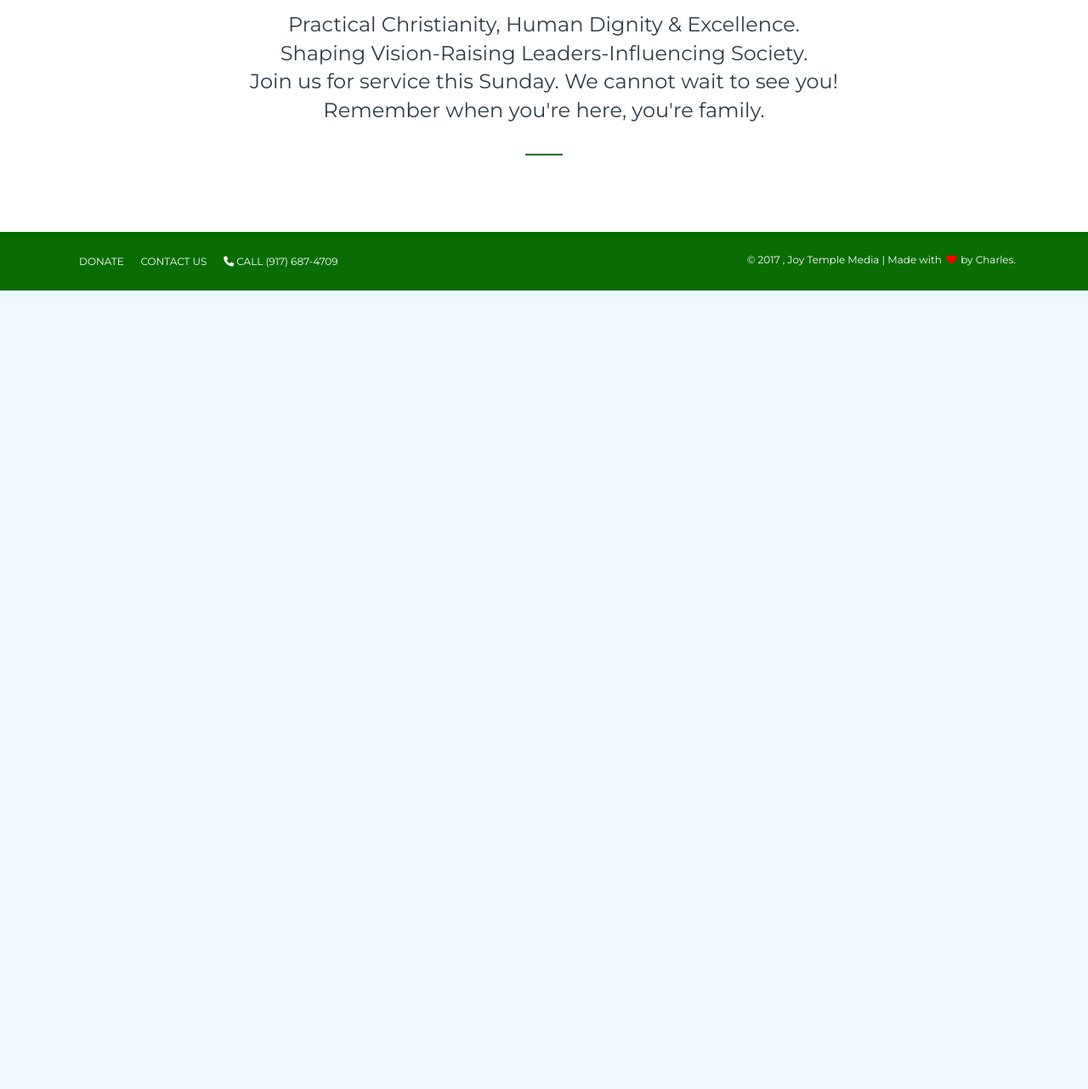
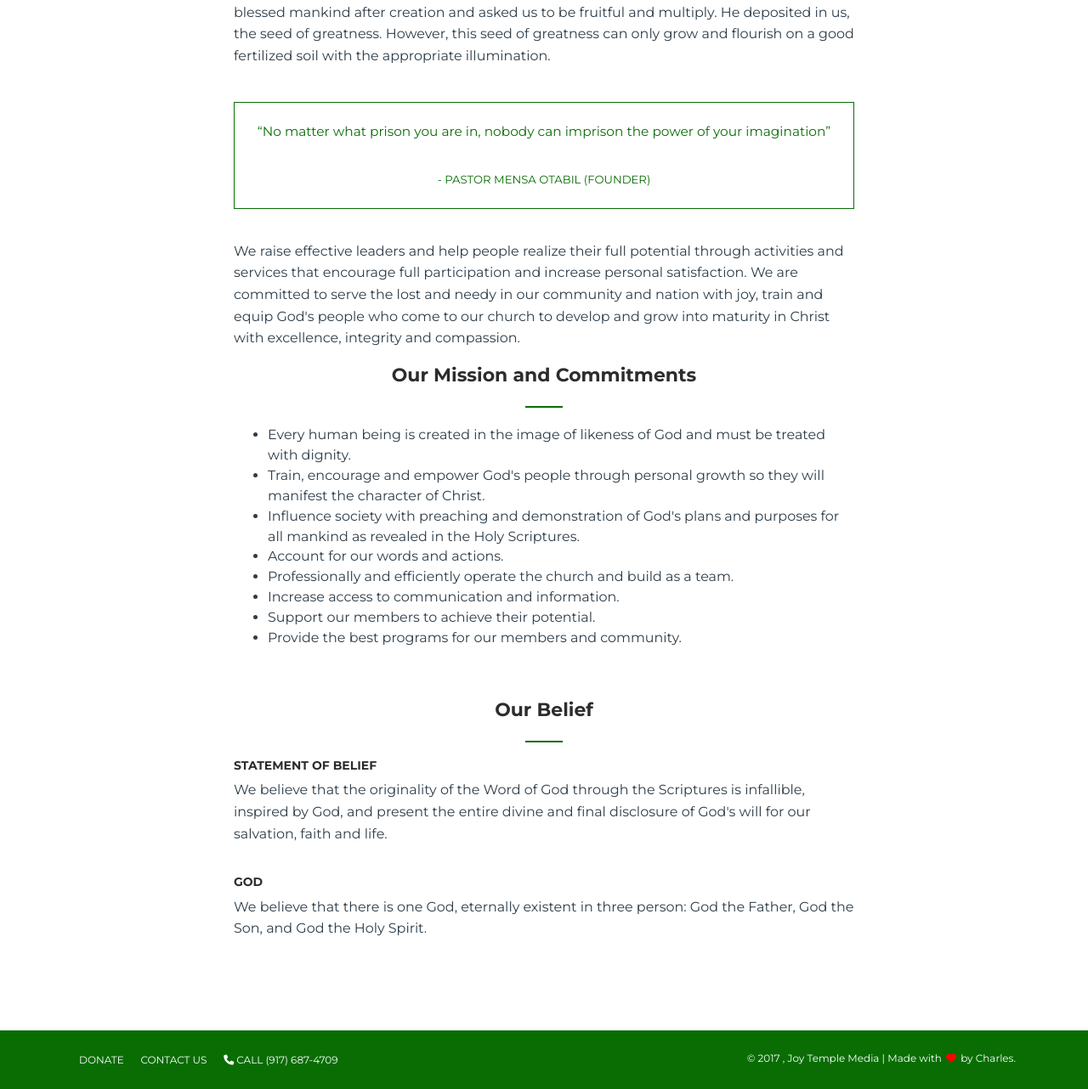
Before and after one commit to charlesanim/JoyTemple, a website: page about.html in a window 1280 px wide. Shown: the part 717-1999 px from the top of the page at 85% size. Before the commit the page ends 1059 px from the top, so only its background shows below. Drawn offline with nearby package versions, Linux system fonts and the light colour scheme.

Commit message:
Dev updates

```diff
--- a/about.html
+++ b/about.html
@@ -150,22 +150,60 @@
             <div class="container">
                 <div class="row">
                     <div class="col-md-8 offset-md-2 text-center">
-                        <h2 class="title wow fadeInLeftBig" data-wow-duration="1s">Who we are?</h2>
-                        <p class="wow fadeInLeft" data-wow-duration="2s" >
-                        Joy Temple is here to connect you to God in an environment that makes you feel at home. We are brothers and sisters in Christ and together, we will pursue Him.<br>
-                        </p>
+                        <h2 class="title wow fadeInUp" data-wow-duration="1s">Who we are?</h2>
+                        <div class="separator separator-success wow lightSpeedIn" data-wow-duration="1.5s"></div>
                         <br>
                     </div>
                     <div class="col-md-8 offset-md-2 text-center">
-                        <h2 class="title wow fadeInLeftBig" data-wow-duration="3s">International Central Gospel Church</h2>
-                        <h5 class="description wow fadeInLeft" data-wow-duration="4s">
-                           Practical Christianity, Human Dignity & Excellence. <br>Shaping Vision-Raising Leaders-Influencing Society.
+                        <h5 class="title wow bounceIn" data-wow-duration="3s">Vision Statement</h5>
+                        <p class="description" id="belief">
+                           Joy Temple ICGC is founded on biblical principles. Our vision is to establish the house of God, through the development of Model New Testament Christians and churches. God blessed mankind after creation and asked us to be fruitful and multiply. He deposited in us, the seed of greatness. However, this seed of greatness can only grow and flourish on a good fertilized soil with the appropriate illumination.
+                           <br>
+                           <br>
+                        </p>
+                        <blockquote>
+                           <p class="blockquote blockqoute-success">
+                               “No matter what prison you are in, nobody can imprison the power of your imagination”
+                               <br>
+                               <br>
+                               <small>
+                                   - Pastor Mensa Otabil (FOUNDER)
+                               </small>
+                           </p>
+                           </blockquote>
+                           <br>
+                        <p class="description" id="belief">
+                            We raise effective leaders and help people realize their full potential through activities and services that encourage full participation and increase personal satisfaction. We are committed to serve the lost and needy in our community and nation with joy, train and equip God's people who come to our church to develop and grow into maturity in Christ with excellence, integrity and compassion.
+                        </p>
+                        <h5 class="title wow bounceIn" data-wow-duration="3s">Our Mission and Commitments</h5>
+                        <div class="separator separator-success wow lightSpeedIn" data-wow-duration="3.5s"></div>
+                          <ul class="description">
+                              <li>Every human being is created in the image of likeness of God and must be treated with dignity.</li>
+                              <li>Train, encourage and empower God's people through personal growth so they will manifest the character of Christ.</li>
+                              <li>Influence society with preaching and demonstration of God's plans and purposes for all mankind as revealed in the Holy Scriptures.</li>
+                              <li>Account for our words and actions.</li>
+                              <li>Professionally and efficiently operate the church and build as a team.</li>
+                              <li>Increase access to communication and information.</li>
+                              <li>Support our members to achieve their potential.</li>
+                              <li>Provide the best programs for our members and community.</li>
+                          </ul>
+                           <br>
+                           <br>
+                          <h5 class="title wow bounceIn" data-wow-duration="3s">Our Belief</h5>
+                          <div class="separator separator-success wow lightSpeedIn" data-wow-duration="3.5s"></div>
+                          <h6 id="belief">Statement of Belief</h6>
+                          <p class="description" id="belief">
+                              We believe that the originality of the Word of God through the Scriptures is infallible, inspired by God, and present the entire divine and final disclosure of God's will for our salvation, faith and life.
+                          </p>
+                          <br>
+                          <h6 id="belief">God</h6>
+                          <p class="description" id="belief">
+                              We believe that there is one God, eternally existent in three person: God the Father, God the Son, and God the Holy Spirit.
+                          </p>
+                          <br>
 
-                            <br> Join us for service this Sunday. We cannot wait to see you! Remember when you're here, you're family.
-                        </h5>
                     </div>
                 </div>
-                <div class="separator separator-success"></div>
             </div>
         </div>
             <!--
--- a/assets/css/main.css
+++ b/assets/css/main.css
@@ -594,3 +594,11 @@ body{
 .separator.separator-success {
     background-color: #096d04;
 }
+
+ul.description {
+        font-size: 1.14em;
+        text-align: left;
+}
+#belief {
+    text-align: left
+}
--- a/assets/css/now-ui-kit.css
+++ b/assets/css/now-ui-kit.css
@@ -1761,16 +1761,16 @@ p.description {
   border: 1px solid #B8B8B8;
   padding: 20px;
   font-size: 1.1em;
-  line-height: 1.8; }
+  line-height: 1.8;
+  border-color: #096d04;
+  color: #096d04;
+}
 .blockquote small {
   color: #B8B8B8;
   font-size: 0.8571em;
   text-transform: uppercase; }
-.blockquote.blockquote-primary {
-  border-color: #f96332;
-  color: #f96332; }
-.blockquote.blockquote-primary small {
-  color: #f96332; }
+.blockquote small {
+  color: #096d04; }
 .blockquote.blockquote-danger {
   border-color: #FF3636;
   color: #FF3636; }
```
